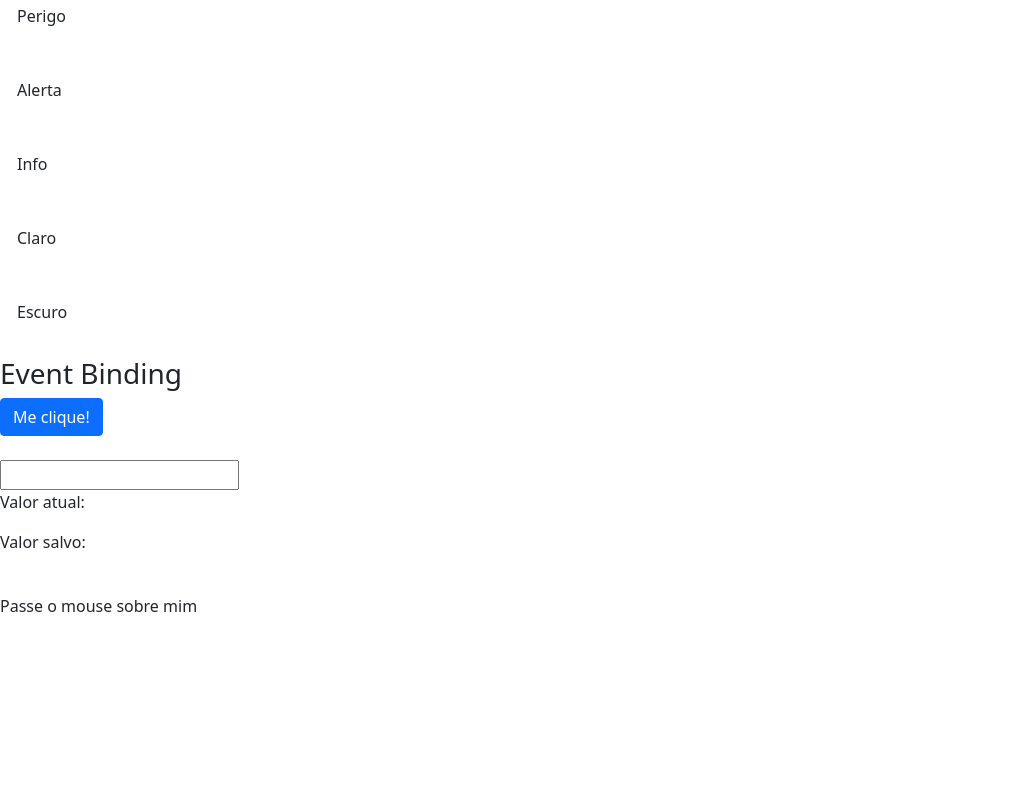
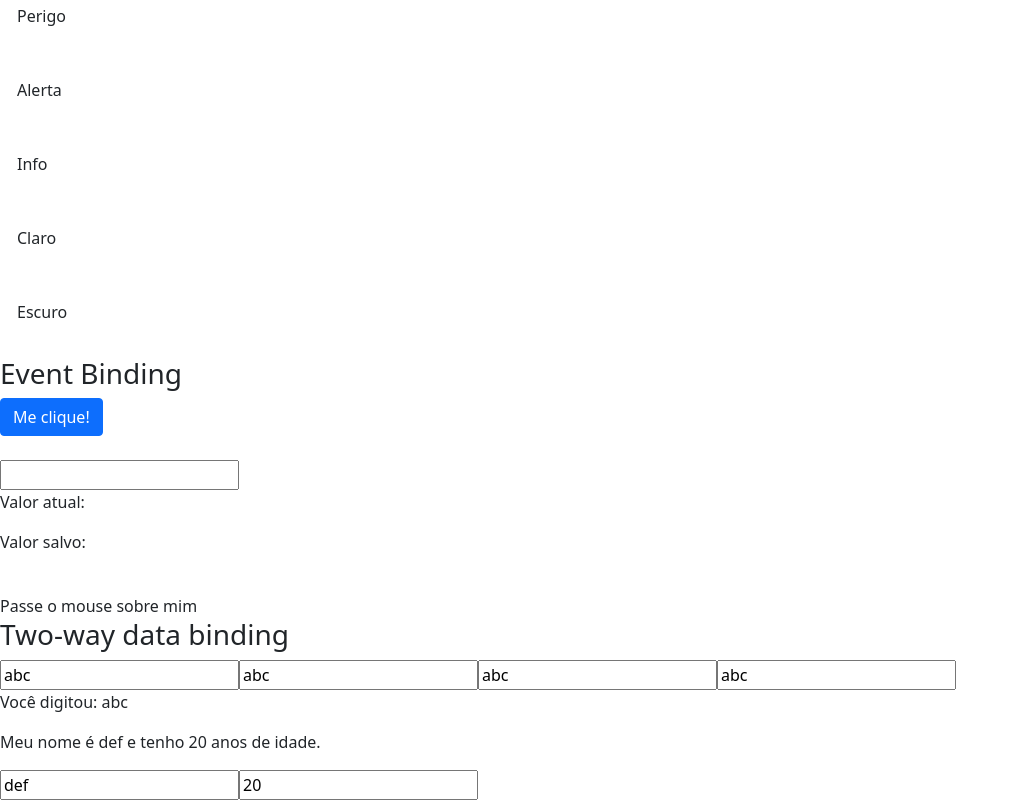
Before and after one commit to pedrovic7997/data-binding, an Angular app: page / in a window 1280 px wide. Shown: the part 401-1201 px from the top of the page, without its empty margins (0-1019 px from the left). Before the commit the page ends 1019 px from the top, so only its background shows below. Built offline with nearby package versions, Linux system fonts and the light colour scheme.

Commit message:
Usando two-way data binding.

```diff
--- a/src/app/app.module.ts
+++ b/src/app/app.module.ts
@@ -1,9 +1,11 @@
 import { NgModule } from '@angular/core';
+import { FormsModule } from '@angular/forms';
 import { BrowserModule } from '@angular/platform-browser';
 import { AppRoutingModule } from './app-routing.module';
 
 import { AppComponent } from './app.component';
 import { DataBindingComponent } from './data-binding/data-binding.component';
+import { MeuFormModule } from './meu-form/meu-form.module';
 
 @NgModule({
   declarations: [
@@ -12,6 +14,8 @@
   ],
   imports: [
     BrowserModule,
+    FormsModule,
+    MeuFormModule,
     AppRoutingModule
   ],
   providers: [],
--- a/src/app/data-binding/data-binding.component.html
+++ b/src/app/data-binding/data-binding.component.html
@@ -106,6 +106,9 @@
 
             <br><br>
 
+            <!-- #campoInput está recebendo o equivalente a
+                $event.target. Como typescript não permite coisas
+                nulas, na hora da transpilação ele reclama-->
             <input type="text"
                 (keyup)="onKeyUp($event)"
                 (keyup.enter)="salvarValor(campoInput.value)"
@@ -128,3 +131,7 @@
     </article>
 
 </section>
+
+
+
+<app-meu-form></app-meu-form>
--- /dev/null
+++ b/src/app/meu-form/meu-form.component.html
@@ -0,0 +1,39 @@
+<section>
+    <article>
+        <h3>Two-way data binding</h3>
+        <div>
+
+            <!-- <input type="text"
+                [value]="nome"
+                (input)="nome = $event.target.value"
+            /> -->
+
+            <input type="text"
+                [value]="nome"
+                (input)="nome = entrada.value"
+                #entrada
+            />
+
+            <input type="text"
+                [ngModel]="nome"
+                (ngModelChange)="nome = $event"
+            />
+
+            <input type="text" [(ngModel)]="nome">
+
+            <input type="text" bindon-ngModel="nome">
+
+            <p>Você digitou: {{ nome }}</p>
+        </div>
+
+        <div>
+
+            <p>Meu nome é {{ pessoa.nome }} e tenho {{ pessoa.idade }} anos de idade.</p>
+
+            <input type="text" [(ngModel)]="pessoa.nome">
+            <input type="text" [(ngModel)]="pessoa.idade">
+
+        </div>
+
+    </article>
+</section>
--- /dev/null
+++ b/src/app/meu-form/meu-form.component.ts
@@ -0,0 +1,24 @@
+import { Component, OnInit } from '@angular/core';
+
+@Component({
+  selector: 'app-meu-form',
+  templateUrl: './meu-form.component.html',
+  styleUrls: ['./meu-form.component.css']
+})
+export class MeuFormComponent implements OnInit {
+
+  nome: string = 'abc';
+
+  // Como não temos nenhuma classe para esse objeto,
+  // podemos usar a tipagem any
+  pessoa: any = {
+    nome: 'def',
+    idade: 20
+  }
+
+  constructor() { }
+
+  ngOnInit(): void {
+  }
+
+}
```
Also changed, not shown: src/app/meu-form/meu-form.module.ts (added, +18 -0 lines), src/app/meu-form/meu-form.component.css (added), 1 other file (tests, documents, lock files or other folders).
